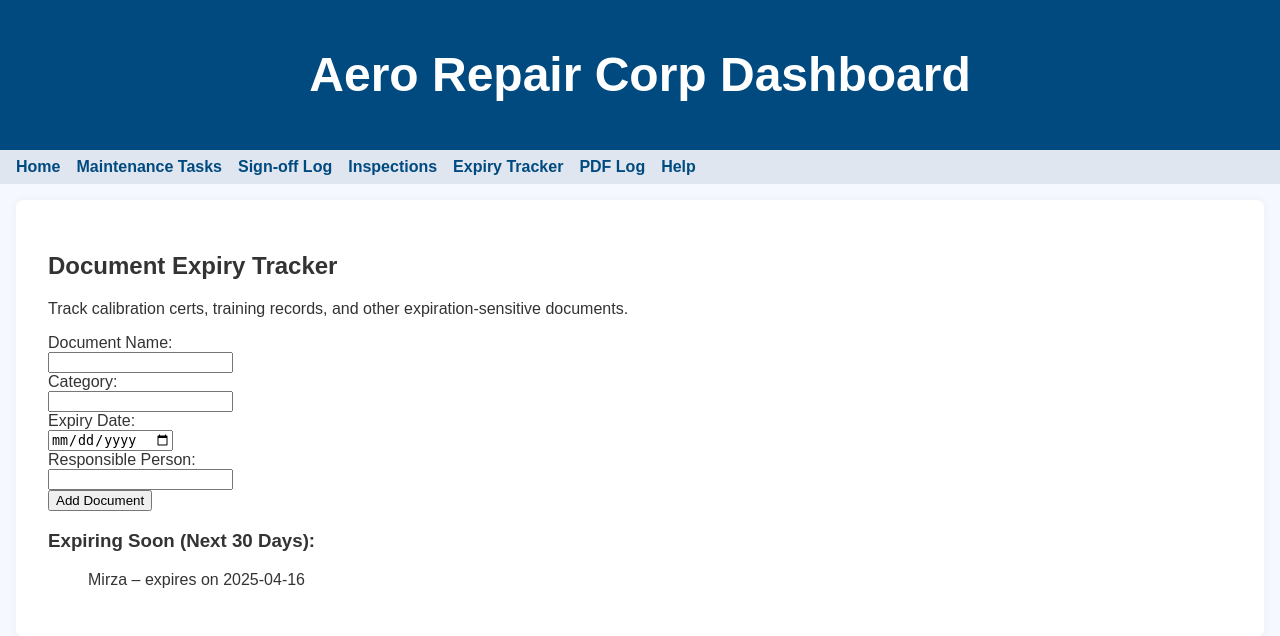
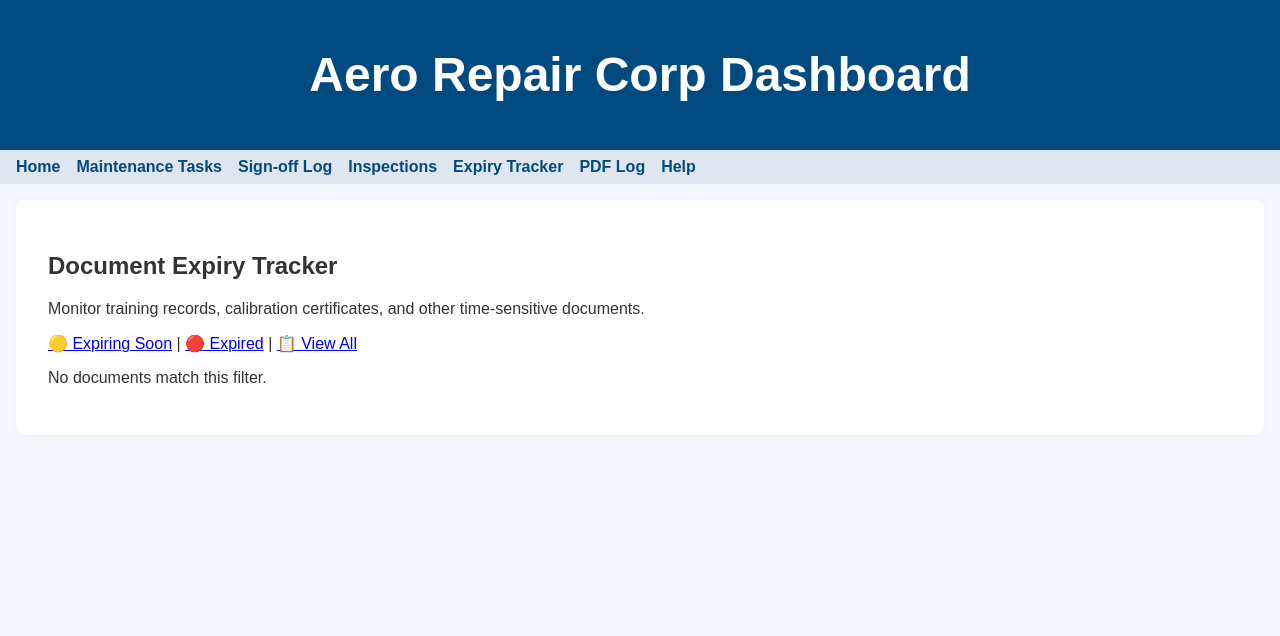
Before and after one commit to C-3-3/aero-repair-dashboard, a Flask app: page /expiry in a window 1280 px wide. Shown: the part 81-717 px from the top of the page. Run offline with Flask 3, Linux system fonts and the light colour scheme; the visitor is signed in with stand-in values (Sample User, id 1); data comes from the database, SQL or seed files in the repository.

Commit message:
Add filters and color-coded status to expiry tracker

```diff
--- a/app.py
+++ b/app.py
@@ -225,10 +225,12 @@ def inspections():
 
 
 # === EXPIRY TRACKER ===
-@app.route('/expiry', methods=['GET', 'POST'])
+@app.route('/expiry')
 def expiry():
     if not session.get('logged_in'):
         return redirect(url_for('login'))
+
+    filter_type = request.args.get('filter', 'expiring')  # default filter
 
     conn = sqlite3.connect(EXPIRY_DB)
     cursor = conn.cursor()
@@ -241,40 +243,32 @@ def expiry():
             responsible TEXT
         )
     ''')
-    if request.method == 'POST':
-        cursor.execute('''
-            INSERT INTO documents (name, category, expiry_date, responsible)
-            VALUES (?, ?, ?, ?)
-        ''', (
-            request.form['name'],
-            request.form['category'],
-            request.form['expiry_date'],
-            request.form['responsible']
-        ))
-        conn.commit()
-        return redirect('/expiry')
-
     cursor.execute("SELECT * FROM documents")
     all_docs = cursor.fetchall()
+    conn.close()
+
     today = datetime.now()
-    upcoming = []
+    filtered_docs = []
 
     for doc in all_docs:
         try:
             expiry_str = doc[3]
-
-            # Clean the string and skip blanks or placeholders
             if expiry_str and expiry_str.strip() and expiry_str.strip() != "0000-00-00":
                 expiry_date = datetime.strptime(expiry_str.strip(), "%Y-%m-%d")
                 days_left = (expiry_date - today).days
-                if days_left <= 30:
-                    upcoming.append(doc)
+
+                if (
+                    (filter_type == "expiring" and 0 <= days_left <= 30) or
+                    (filter_type == "expired" and days_left < 0) or
+                    (filter_type == "all")
+                ):
+                    filtered_docs.append((doc, days_left))
         except Exception as e:
-            print(f"Skipping bad entry: {doc} — {e}")
             continue
 
-    conn.close()
-    return render_template("expiry.html", documents=upcoming)
+    return render_template("expiry.html", documents=filtered_docs, filter_type=filter_type)
+
+
 
 
 # === PDF ORGANIZER LOG VIEWER ===
--- a/templates/expiry.html
+++ b/templates/expiry.html
@@ -5,30 +5,43 @@
 
 {% block content %}
 <h2>Document Expiry Tracker</h2>
-<p>Track calibration certs, training records, and other expiration-sensitive documents.</p>
 
-<form method="POST">
-    <label>Document Name:</label><br>
-    <input name="name"><br>
-    <label>Category:</label><br>
-    <input name="category"><br>
-    <label>Expiry Date:</label><br>
-    <input type="date" name="expiry_date"><br>
-    <label>Responsible Person:</label><br>
-    <input name="responsible"><br>
-    <button type="submit">Add Document</button>
-</form>
+<p>Monitor training records, calibration certificates, and other time-sensitive documents.</p>
 
-<h3>Expiring Soon (Next 30 Days):</h3>
-<ul>
-    {% if documents %}
-  {% for doc in documents %}
-    <!-- Display document info -->
-    <p>{{ doc[1] }} – expires on {{ doc[3] }}</p>
-  {% endfor %}
+<div style="margin-bottom: 1rem;">
+  <a href="/expiry?filter=expiring">🟡 Expiring Soon</a> |
+  <a href="/expiry?filter=expired">🔴 Expired</a> |
+  <a href="/expiry?filter=all">📋 View All</a>
+</div>
+
+{% if documents %}
+  <table>
+    <tr>
+      <th>Document Name</th>
+      <th>Category</th>
+      <th>Expiry Date</th>
+      <th>Responsible</th>
+      <th>Status</th>
+    </tr>
+    {% for doc, days_left in documents %}
+    <tr>
+      <td>{{ doc[1] }}</td>
+      <td>{{ doc[2] }}</td>
+      <td>{{ doc[3] }}</td>
+      <td>{{ doc[4] }}</td>
+      <td>
+        {% if days_left < 0 %}
+          <span style="color: red;">Expired</span>
+        {% elif days_left <= 30 %}
+          <span style="color: orange;">Expiring ({{ days_left }} days)</span>
+        {% else %}
+          <span style="color: green;">Valid ({{ days_left }} days)</span>
+        {% endif %}
+      </td>
+    </tr>
+    {% endfor %}
+  </table>
 {% else %}
-  <p>No documents are expiring in the next 30 days.</p>
+  <p>No documents match this filter.</p>
 {% endif %}
-
-</ul>
 {% endblock %}
```
